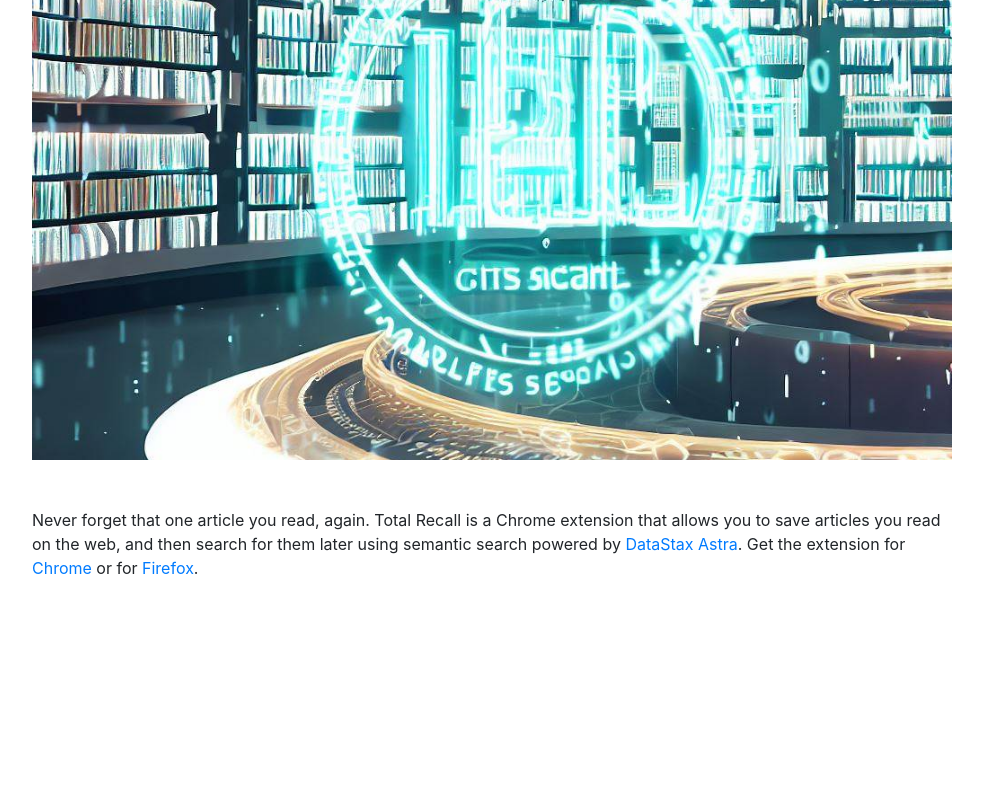
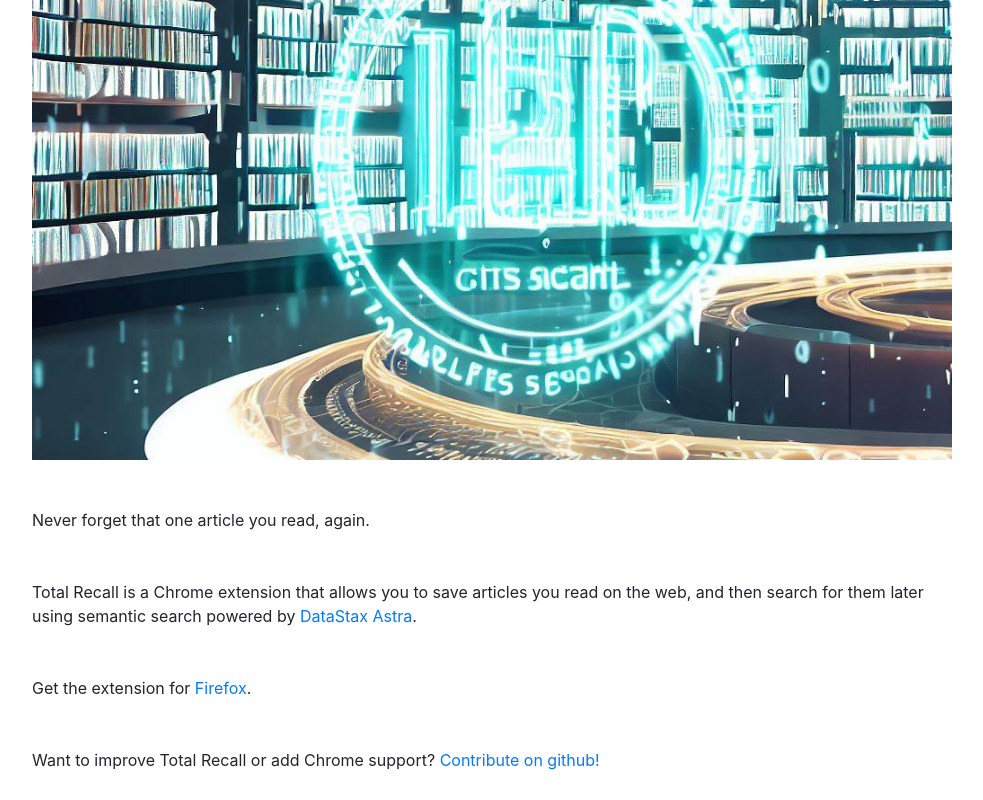
Before and after one commit to MaximumRecall/trserver, a Flask app: page / in a window 1280 px wide. Shown: the whole page, without its empty margins (148-1131 px from the left). Run offline with Flask 3, Linux system fonts and the light colour scheme; some libraries are stand-ins or nearby versions.

Commit message:
update readme and index

```diff
--- a/flaskr/templates/index.html
+++ b/flaskr/templates/index.html
@@ -11,12 +11,16 @@
                 <img src="{{ url_for('static', filename='frontpage.png') }}" class="img-fluid" alt="Front Page">
                 <p class="mt-5">
                     Never forget that one article you read, again.
-
+                </p>
+                <p class="mt-5">
                     Total Recall is a Chrome extension that allows you to save articles you read on the web, and then search for them later
                     using semantic search powered by <a href="https://astra.datastax.com/">DataStax Astra</a>.
-
-                    Get the extension for <a href="https://chrome.google.com/webstore/detail/total-recall/">Chrome</a>
-                    or for <a href="https://addons.mozilla.org/en-US/firefox/addon/total-recall/">Firefox</a>.
+                </p>
+                <p class="mt-5">
+                    Get the extension for <a href="https://addons.mozilla.org/en-US/firefox/addon/total-recall/">Firefox</a>.
+                </p>
+                <p class="mt-5">
+                    Want to improve Total Recall or add Chrome support?  <a href="https://github.com/MaximumRecall/">Contribute on github!</a>
                 </p>
             </div>
         </div>
```
Also changed, not shown: README.md, flaskr/static/frontpage.png (renamed from static/frontpage.png).
